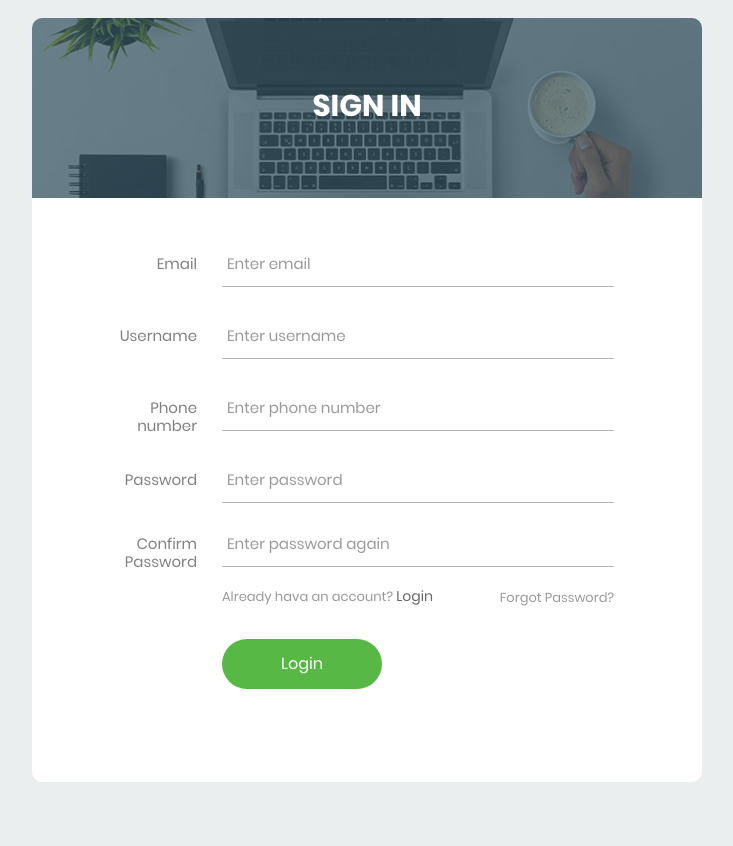
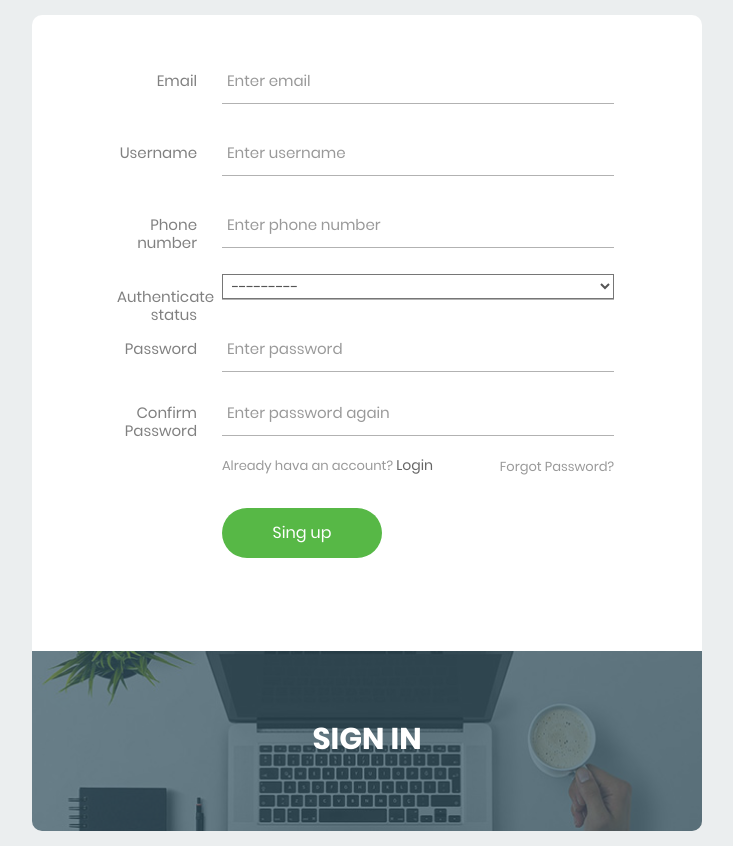
Before and after one commit to setayeshmbr/social_media, a Django app: page /register/ in a window 1280 px wide. Shown: the whole page, without its empty margins (273-1006 px from the left). Before the commit the page ends 782 px from the top, so only its background shows below. Run offline with Django 3.2, Linux system fonts and the light colour scheme; some libraries are stand-ins or nearby versions.

Commit message:
added field error to register.html and some new fields to user model

```diff
--- a/apps/account/forms.py
+++ b/apps/account/forms.py
@@ -17,7 +17,7 @@ class UserCreationForm(forms.ModelForm) :
 
     class Meta :
         model = MyUser
-        fields = ('email','user_name','phone_number')
+        fields = ('email','user_name','phone_number','authenticate_with')
 
     def clean_password2(self) :
         # Check that the two password entries match
--- a/apps/account/models.py
+++ b/apps/account/models.py
@@ -4,17 +4,15 @@ from django.db import models
 from django.utils.translation import ugettext_lazy as _
 
 from apps.account.managers import MyUserManager
+from apps.account.validators import UnicodeMobileNumberValidator, validate_website_url
 
 
-class MyUser(AbstractBaseUser) :
-    email = models.EmailField(
-        verbose_name=_('email address'),
-        max_length=255,
-        unique=True,
-    )
-    is_superuser = models.BooleanField(default=False)
+class MyUser(AbstractBaseUser):
     username_validator = UnicodeUsernameValidator()
+    mobile_number_validator = UnicodeMobileNumberValidator()
 
+    first_name = models.CharField(_('first name'), max_length=150, blank=True)
+    last_name = models.CharField(_('last name'), max_length=150, blank=True)
     user_name = models.CharField(
         _('username'),
         max_length=150,
@@ -22,18 +20,44 @@ class MyUser(AbstractBaseUser) :
         help_text=_('Required. 150 characters or fewer. Letters, digits and @/./+/-/_ only.'),
         validators=[username_validator],
         error_messages={
-            'unique' : _("A user with that username already exists."),
+            'unique': _("A user with that username already exists."),
         },
     )
-    first_name = models.CharField(_('first name'), max_length=150, blank=True)
-    last_name = models.CharField(_('last name'), max_length=150, blank=True)
+    email = models.EmailField(
+        verbose_name=_('email address'),
+        max_length=255,
+        unique=True,
+    )
+    phone_number = models.CharField(
+        _('Phone number'),
+        max_length=11,
+        blank=True,
+        null=True,
+        unique=True,
+        validators=[mobile_number_validator],
+        error_messages={
+            'unique': _("A user with that mobile number already exists."),
+        },
+    )
+    image = models.ImageField(_('Image'), upload_to='profile_photo', blank=True, null=True)
+    GENDER = [('f', _('Female')), ('m', _('Male'))]
+    gender = models.CharField(_('Gender'), max_length=2, choices=GENDER, blank=True, null=True)
+    website = models.CharField(_('Website'), blank=True, max_length=150,validators=[validate_website_url])
+
+
+    STATUS_CHOICES =(
+        ('p', _('Phone number')),
+        ('e' ,_('Email'))
+    )
+    authenticate_with =models.CharField(choices=STATUS_CHOICES , max_length=1)
+
+
+    is_superuser = models.BooleanField(default=False)
     is_staff = models.BooleanField(
         _('staff status'),
         default=False,
         help_text=_('Designates whether the user can log into this admin site.'),
     )
-    phone_number = models.CharField(_('Phone number'), max_length=11, blank=True, null=True, unique=True)
-
     is_active = models.BooleanField(
         _('active'),
         default=True,
@@ -43,11 +67,14 @@ class MyUser(AbstractBaseUser) :
         ),
     )
 
-    class Meta :
+
+
+
+    class Meta:
         verbose_name = _('user')
         verbose_name_plural = _('users')
 
-    def get_full_name(self) :
+    def get_full_name(self):
         full_name = '%s %s' % (self.first_name, self.last_name)
         return full_name.strip()
 
@@ -56,15 +83,25 @@ class MyUser(AbstractBaseUser) :
     USERNAME_FIELD = 'email'
     REQUIRED_FIELDS = ['user_name']
 
-    def __str__(self) :
+    def __str__(self):
         return self.email
 
-    def has_perm(self, perm, obj=None) :
+    def has_perm(self, perm, obj=None):
         "Does the user have a specific permission?"
         # Simplest possible answer: Yes, always
         return True
 
-    def has_module_perms(self, app_label) :
+    def has_module_perms(self, app_label):
         "Does the user have permissions to view the app `app_label`?"
         # Simplest possible answer: Yes, always
         return True
+
+
+class PhoneModel(models.Model):
+    Mobile = models.IntegerField(blank=False)
+    isVerified = models.BooleanField(blank=False, default=False)
+    counter = models.IntegerField(default=0, blank=False)
+
+
+def __str__(self):
+    return str(self.Mobile)
--- a/apps/account/views.py
+++ b/apps/account/views.py
@@ -2,11 +2,13 @@ from django.contrib.auth import authenticate, login
 from django.contrib.auth.decorators import login_required
 from django.contrib.auth.views import LoginView
 from django.http import HttpResponseRedirect
+from django.shortcuts import get_object_or_404, render, redirect
 from django.urls import reverse
 # Create your views here.
 from django.views.generic import CreateView
 
 from apps.account.forms import CustomAuthenticationForm
+from .models import MyUser
 
 
 @login_required(login_url='login')
@@ -39,7 +41,6 @@ from django.utils.encoding import force_bytes, force_text
 from django.utils.http import urlsafe_base64_encode, urlsafe_base64_decode
 from django.template.loader import render_to_string
 from .tokens import account_activation_token
-from apps.account.models import MyUser
 from django.core.mail import EmailMessage
 
 
@@ -53,6 +54,8 @@ class Register(CreateView):
         user.is_active = True
         user.save()
         current_site = get_current_site(self.request)
+
+
 
         # sending email
         mail_subject = 'Activate your account.'
--- a/config/settings.py
+++ b/config/settings.py
@@ -44,6 +44,7 @@ INSTALLED_APPS = [
     # my apps
     'apps.account.apps.AccountConfig',
     'widget_tweaks',
+    'rest_framework'
 ]
 
 MIDDLEWARE = [
@@ -132,3 +133,7 @@ EMAIL_USE_TLS = True
 EMAIL_PORT = config('EMAIL_PORT')
 EMAIL_HOST_USER = config('EMAIL_HOST_USER')
 EMAIL_HOST_PASSWORD = config('EMAIL_HOST_PASSWORD')
+
+# Media files
+MEDIA_URL = '/media/'
+MEDIA_ROOT = os.path.join(BASE_DIR, 'media')
--- /dev/null
+++ b/static/registration/login/css/rtl.css
@@ -0,0 +1,6 @@
+.form-alert {
+  color: #721c24;
+  background-color: #f8d7da;
+  border-color: #f5c6cb;
+  font-size: 12px;
+}
--- a/templates/registration/login_base.html
+++ b/templates/registration/login_base.html
@@ -34,6 +34,8 @@
     <link rel="stylesheet" type="text/css" href="{% static 'registration/login/css/util.css' %}">
     <link rel="stylesheet" type="text/css" href="{% static 'registration/login/css/main.css' %}">
     <!--===============================================================================================-->
+    <link rel="stylesheet" type="text/css" href="{% static 'registration/login/css/rtl.css' %}">
+    <!--===============================================================================================-->
 </head>
 <body>
 {% block main %}
--- a/templates/registration/register.html
+++ b/templates/registration/register.html
@@ -6,39 +6,86 @@
     <div class="limiter">
         <div class="container-login100">
             <div class="wrap-login100">
-                <div class="login100-form-title"
-                     style="background-image: url({% static 'registration/login/images/bg-01.jpg' %});">
-					<span class="login100-form-title-1">
-						Sign In
-					</span>
-                </div>
                 <form method="post" class="login100-form validate-form">{% csrf_token %}
-                    <div class="wrap-input100 validate-input m-b-26" data-validate="Username is required">
+
+                    <div class="wrap-input100 validate-input m-b-26" data-validate="Email is required">
                         <span class="label-input100">Email</span>
                         {% render_field form.email|add_class:"input100" type="text" name="email" placeholder="Enter email" %}
                         <span class="focus-input100"></span>
+                        {% if form.email.errors %}
+                            <div class="form-alert">
+                                {% for errors in form.email.errors %}
+                                    <span>{{ errors }}</span>
+                                {% endfor %}
+                            </div>
+                        {% endif %}
                     </div>
+
                     <div class="wrap-input100 validate-input m-b-26" data-validate="Username is required">
                         <span class="label-input100">Username</span>
                         {% render_field form.user_name|add_class:"input100" type="text" name="username" placeholder="Enter username" %}
                         <span class="focus-input100"></span>
+                        {% if form.user_name.errors %}
+                            <div class="form-alert">
+                                {% for errors in form.user_name.errors %}
+                                    <span>{{ errors }}</span>
+                                {% endfor %}
+                            </div>
+                        {% endif %}
                     </div>
-                    <div class="wrap-input100 validate-input m-b-26" data-validate="Username is required">
+
+                    <div class="wrap-input100 validate-input m-b-26" data-validate="Phone number is required">
                         <span class="label-input100">Phone number</span>
                         {% render_field form.phone_number|add_class:"input100" type="text" name="phone number" placeholder="Enter phone number" %}
                         <span class="focus-input100"></span>
+                        {% if form.phone_number.errors %}
+                            <div class="form-alert" style="font-size: 12px">
+                                {% for errors in form.phone_number.errors %}
+                                    <span>{{ errors }}</span>
+                                {% endfor %}
+                            </div>
+                        {% endif %}
+                    </div>
+
+                    <div class="wrap-input100 validate-input m-b-26" data-validate="Authenticate status is required">
+                        <span class="label-input100">Authenticate status</span>
+                        {% render_field form.authenticate_with|add_class:"input100" %}
+                        <span class="focus-input100"></span>
+                        {% if form.authenticate_with.errors %}
+                            <div class="form-alert">
+                                {% for errors in form.authenticate_with.errors %}
+                                    <span>{{ errors }}</span>
+                                {% endfor %}
+                            </div>
+                        {% endif %}
                     </div>
 
                     <div class="wrap-input100 validate-input m-b-18" data-validate="Password is required">
                         <span class="label-input100">Password</span>
                         {% render_field form.password1|add_class:"input100" type="password" name="pass" placeholder="Enter password" %}
                         <span class="focus-input100"></span>
+                        {% if form.password1.errors %}
+                            <div class="form-alert">
+                                {% for errors in form.password1.errors %}
+                                    <span>{{ errors }}</span>
+                                {% endfor %}
+                            </div>
+                        {% endif %}
                     </div>
+
                     <div class="wrap-input100 validate-input m-b-18" data-validate="Password is required">
                         <span class="label-input100">Confirm Password</span>
                         {% render_field form.password2|add_class:"input100" type="password" name="pass" placeholder="Enter password again" %}
                         <span class="focus-input100"></span>
+                        {% if form.password2.errors %}
+                            <div class="form-alert">
+                                {% for errors in form.password2.errors %}
+                                    <span>{{ errors }}</span>
+                                {% endfor %}
+                            </div>
+                        {% endif %}
                     </div>
+
 
                     <div class="flex-sb-m w-full p-b-30">
                         <div>
@@ -58,10 +105,16 @@
 
                     <div class="container-login100-form-btn">
                         <button class="login100-form-btn">
-                            Login
+                            Sing up
                         </button>
                     </div>
                 </form>
+                <div class="login100-form-title"
+                     style="background-image: url({% static 'registration/login/images/bg-01.jpg' %});">
+					<span class="login100-form-title-1">
+						Sign In
+					</span>
+                </div>
                 {% if form.non_field_errors %}
                     <div class="errors">
                         {% for errors in form.non_field_errors %}
```
Also changed, not shown: apps/account/validators.py (added, +36 -0 lines), apps/account/migrations/0001_initial.py, apps/account/migrations/0002_myuser_image.py (added), apps/account/migrations/0002_myuser_is_active.py (deleted), apps/account/migrations/0003_myuser_gender.py (added), apps/account/migrations/0004_myuser_website.py (added).
